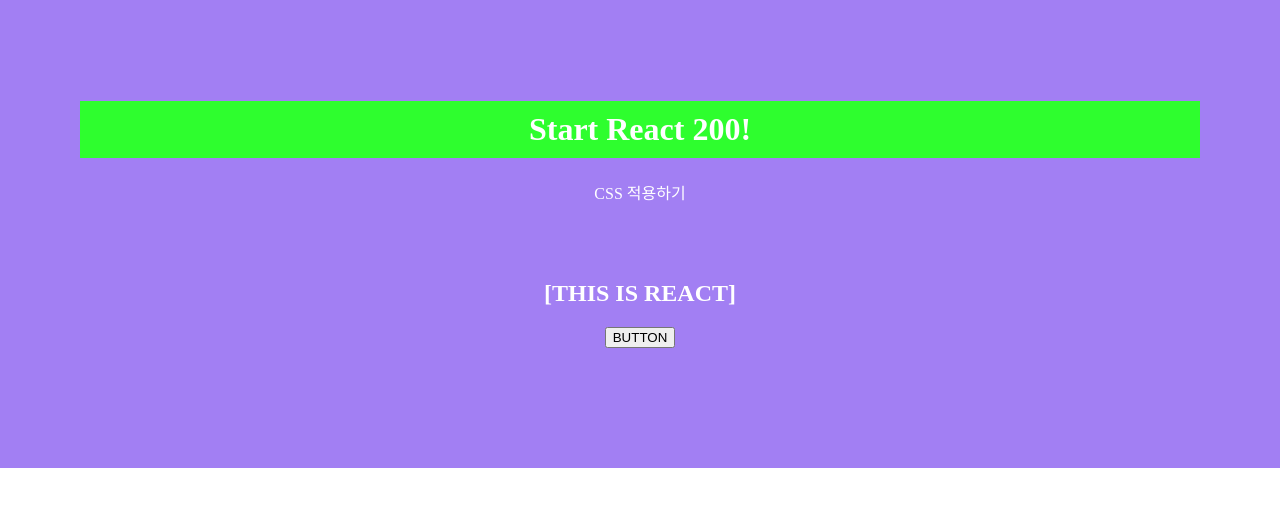
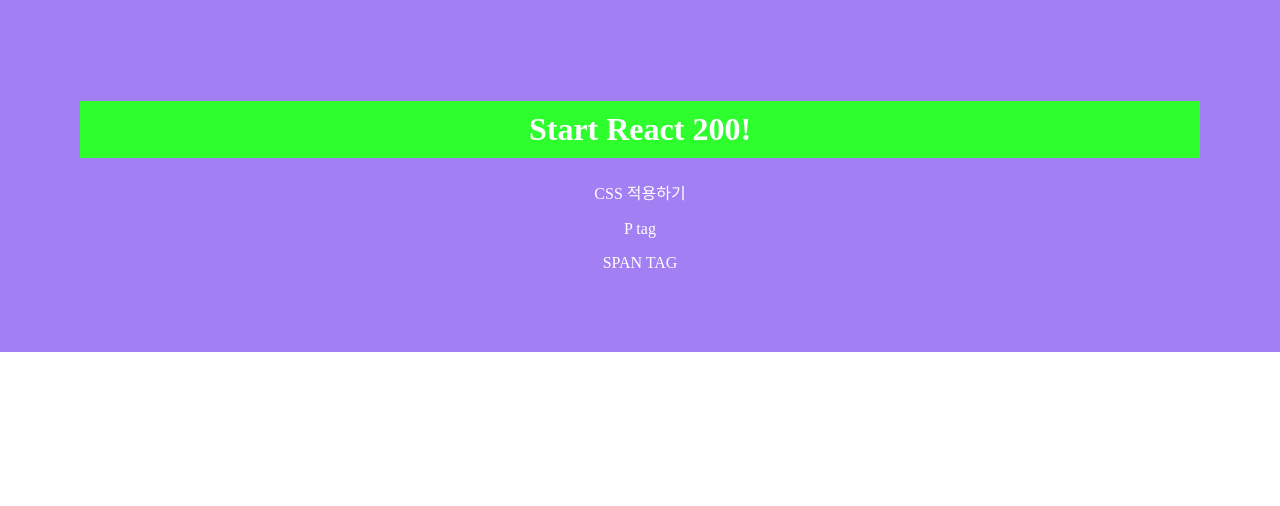
Before and after one commit to OHHYUN/react200, a React (Create React App) app: page / in a window 1280 px wide. Shown: the top 506 px of the page. Built offline with nearby package versions, Linux system fonts and the light colour scheme.

Commit message:
add: Fragments

```diff
--- a/src/App.js
+++ b/src/App.js
@@ -1,13 +1,13 @@
 import React from 'react';
 import './App.css';
-import ReactHook from './R031_ReactHook'
+import Fragments from './R032_Fragments'
 
 function App() {
   return (
     <div>
       <h1>Start React 200!</h1>
       <p>CSS 적용하기</p>
-      <ReactHook />
+      <Fragments />
     </div>
   );
 }
--- /dev/null
+++ b/src/R032_Fragments.js
@@ -0,0 +1,15 @@
+import React, { Component } from 'react';
+
+class R032_Fragments extends Component {
+    render() {
+        return (
+            <React.Fragment>
+                <p>P tag</p>
+                <span>SPAN TAG</span>
+            </React.Fragment>
+        )
+    }
+
+}
+
+export default R032_Fragments
```
